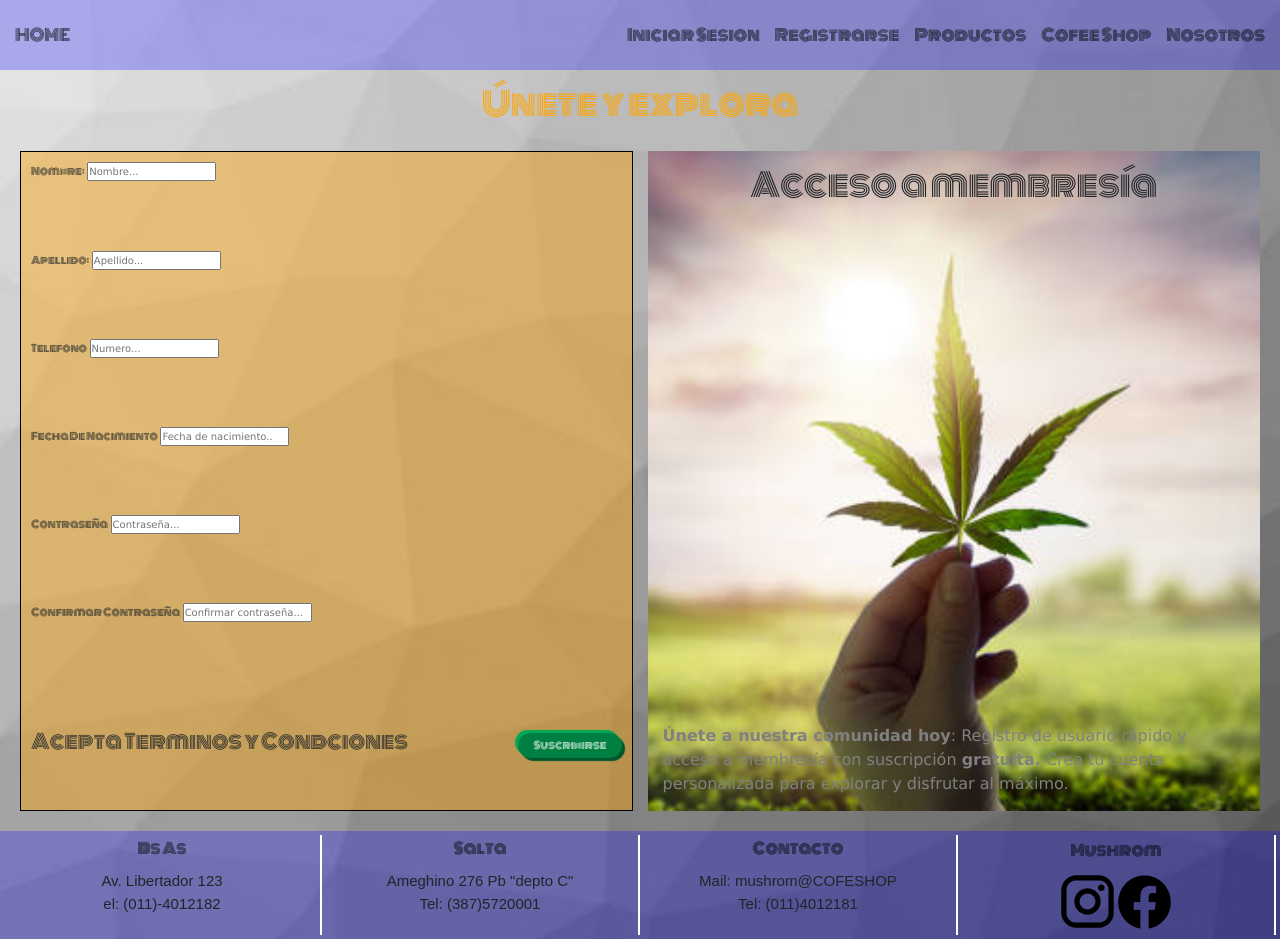
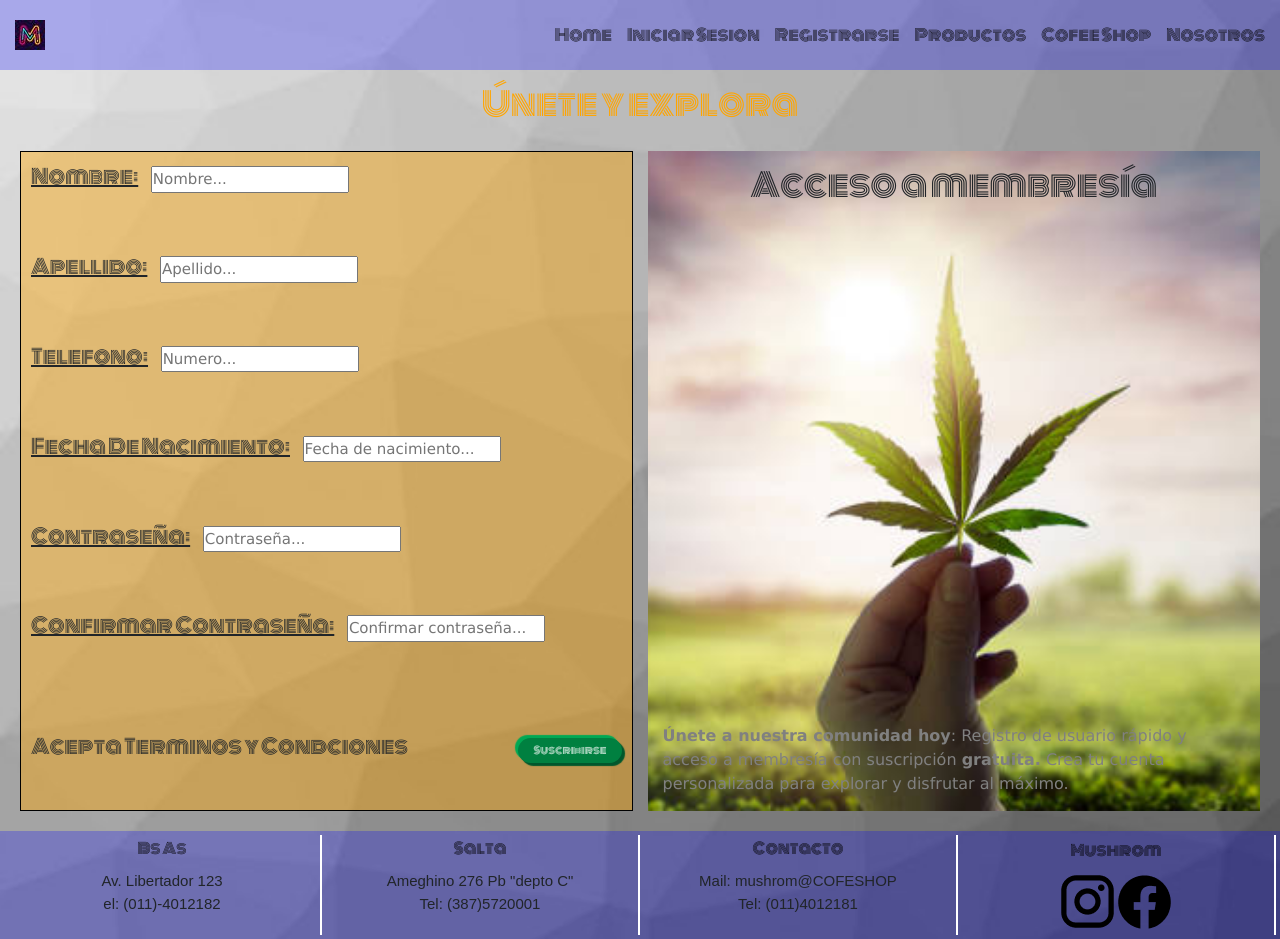
Before and after one commit to dmbruno/cofeeshop-Comision43055, a website: page pages/resgistrarse.html in a window 1280 px wide. Drawn offline with nearby package versions, Linux system fonts and the light colour scheme.

Commit message:
Ultimas modificaciones requeridas por tutor

```diff
--- a/pages/resgistrarse.html
+++ b/pages/resgistrarse.html
@@ -21,10 +21,11 @@
 <body>
     <header class="conteiner">
         <section class="home">
-            <li><a href="../index.html">HOME</a></li>
+            <img src="../assets/img/logo(2).jpg" alt="logo de mushrom">
         </section>
         <section class="centrado">
             <nav class="navbar">
+                <li><a href="../index.html">Home</a></li>
                 <li><a href="iniciarsesion.html">Iniciar Sesion</a></li>
                 <li><a href="resgistrarse.html">Registrarse</a></li>
                 <li><a href="productos.html">Productos</a></li>
@@ -48,19 +49,19 @@
                     <input type="text" id="Apellido" placeholder="Apellido...">
                 </label>
                 <label for="Telefono">
-                    <span>Telefono</span>
+                    <span>Telefono:</span>
                     <input type="number" id="telefono" placeholder="Numero...">
                 </label>
                 <label for="Fecha de nacimiento">
-                    <span>Fecha De Nacimiento</span>
+                    <span>Fecha De Nacimiento:</span>
                     <input type="number" id="cumpleaños" placeholder="Fecha de nacimiento...">
                 </label>
                 <label for="Contraseña">
-                    <span>Contraseña</span>
+                    <span>Contraseña:</span>
                     <input type="password" id="Contraseña" placeholder="Contraseña...">
                 </label>
                 <label for="Confirmar contraseña">
-                    <span>Confirmar Contraseña</span>
+                    <span>Confirmar Contraseña:</span>
                     <input type="password" id="Contraseña" placeholder="Confirmar contraseña...">
                 </label>
                 <section class="boton-sus">
--- a/scss/base/_body.scss
+++ b/scss/base/_body.scss
@@ -266,10 +266,21 @@ body {
 
     span {
         font-family: monoton;
+
     }
 
     input {
         font-family: Verdana, Geneva, Tahoma, sans-serif;
+    }
+
+    span{
+        font-size: 1.25rem;
+        text-decoration: underline;
+    }
+    input{
+        font-size: .9375rem;
+        margin-left: .625rem;
+
     }
 
     .boton-sus {
```
Also changed, not shown: index.html (+1 -0 lines), pages/cofeeshop.html (+2 -1 lines), pages/iniciarsesion.html (+2 -1 lines), pages/nosotros.html (+2 -1 lines), pages/productos.html (+2 -1 lines), css/style.css.
